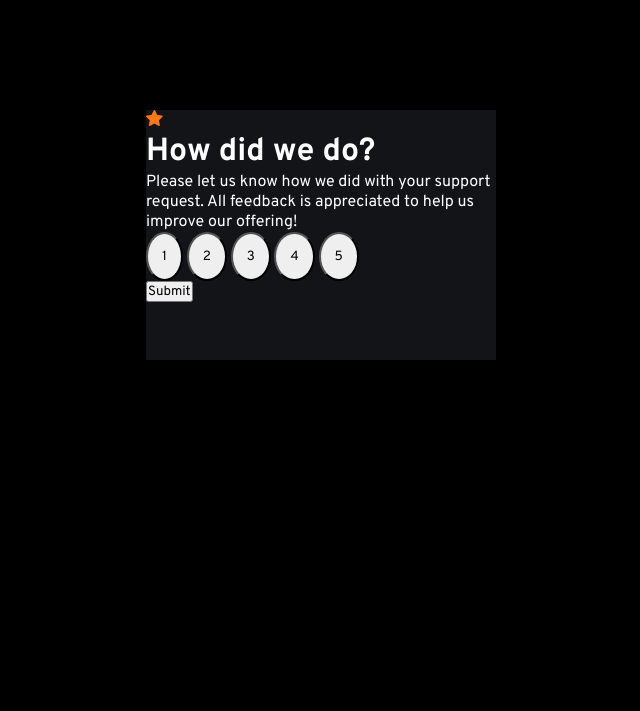
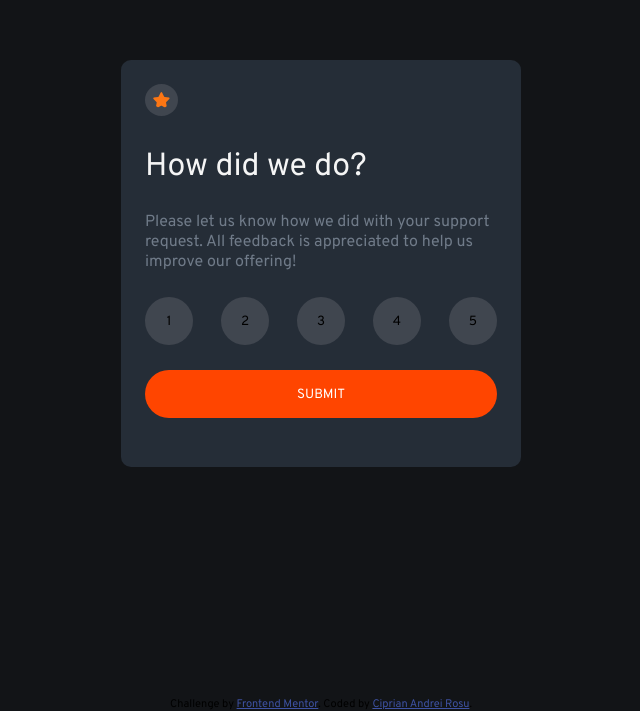
Before and after one commit to CiprianRosu/Interactive-Rating-Componenet---HTML-CSS-JS, a plain HTML site: page index.html in a window 1280 px wide. Shown: the part 190-901 px from the top of the page, without its empty margins (319-959 px from the left). Before the commit the page ends 800 px from the top, so only its background shows below. Drawn offline with Linux system fonts and the light colour scheme.

Commit message:
Add files via upload

```diff
--- a/index.html
+++ b/index.html
@@ -9,49 +9,47 @@
 
   <title>Frontend Mentor | Interactive rating component</title>
 
-  <!-- Feel free to remove these styles or customise in your own stylesheet 👍 -->
-  <style>
-    .attribution { font-size: 11px; text-align: center; }
-    .attribution a { color: hsl(228, 45%, 44%); }
-  </style>
+
 </head>
 <body>
-<div class="container">
+<div class="main-container">
   <!-- Rating state start -->
-  <div class="stars">
+
     <img src="images/icon-star.svg">
   <h1>How did we do?</h1>
 
  <p>Please let us know how we did with your support request. All feedback is appreciated
   to help us improve our offering!</p>
-  <div class="small">
- <button>1</button>
- <button>2</button>
- <button>3</button>
- <button>4</button>
- <button>5</button>
-  </div>
-  <button class="big">Submit</button>
+  <ul>
+ <li><button class="btn">1</button></li>
+ <li><button class="btn">2</button></li>
+ <li><button class="btn">3</button></li>
+ <li><button class="btn">4</button></li>
+ <li><button class="btn">5</button></li>
+</ul>
+  <button class="btn-submit" id="submit">Submit</button>
 </div>
   <!-- Rating state end -->
 
   <!-- Thank you state start -->
-<div class="thankyou">
+<div class="thank-you hidden">
   <img src="images/illustration-thank-you.svg">
-  <p>You selected <!-- Add rating here --> out of 5</p>
+  <p class="p">You selected <span id="rating"></span> out of 5</p>
 
  <h1>Thank you!</h1>
 
   <p>We appreciate you taking the time to give a rating. If you ever need more support,
     don’t hesitate to get in touch!</p>
+    <!-- <button class="btn-submit" id="submit">Submit</button> -->
 
   <!-- Thank you state end -->
 
 </div>
-</div>
-  <!-- <div class="attribution">
+
+  <div class="attribution">
     Challenge by <a href="https://www.frontendmentor.io?ref=challenge" target="_blank">Frontend Mentor</a>.
     Coded by <a href="#">Ciprian Andrei Rosu</a>.
-  </div> -->
+  </div>
+  <script src="script.js"></script>
 </body>
 </html>
--- /dev/null
+++ b/script.js
@@ -0,0 +1,19 @@
+const mainContainer = document.querySelector(".main-container");
+const thanksContainer = document.querySelector(".thank-you");
+const submitButton = document.getElementById('submit');
+const rates = document.querySelectorAll('.btn')
+const rating = document.getElementById('rating')
+
+
+
+submitButton.addEventListener('click', () =>{
+    thanksContainer.classList.remove("hidden")
+    mainContainer.style.display = "none";
+})
+
+
+rates.forEach((rate)=>{
+    rate.addEventListener("click",()=>{
+        rating.innerHTML = rate.innerHTML
+    })
+})
--- a/style.css
+++ b/style.css
@@ -5,34 +5,112 @@
     box-sizing: border-box;
     font-family: 'Overpass', sans-serif;
 
+
+}
+
+.attribution {
+    font-size: 11px;
+    text-align: center;
+    margin-top: 230px;
+}
+.attribution a {
+    color: hsl(228, 45%, 44%);
 }
 
 body{
-    background-color: black;
-
-}
-.container {
-    color: white;
+    background-color: hsl(216, 12%, 8%);
     display: flex;
     flex-direction: column;
     align-items: center;
-    margin-top:300px ;
+    justify-content: center;
+    /* min-height: 150vh; */
+    margin-top: 250px;
 }
-.stars{
-    width: 350px;
-    height: 250px;
-    background-color: hsl(216, 12%, 8%) ;
+ul{
+    list-style-type: none;
+}
+.main-container,.thank-you{
+    background-color:   hsl(213, 19%, 18%);
+    border-radius: 0.625rem;
+    padding: 1.5rem;
+    width: 400px;
+}
+.main-container img{
+    background-color:hsl(216, 11%, 28%) ;
+    padding:0.5rem;
+    border-radius: 50%;
+}
+.main-container h1{
+color:whitesmoke;
+font-weight:400 ;
+margin-top:25px;
+}
+.main-container p{
+    color:hsl(215, 10%, 49%);
+    font-weight: 400;
+    margin-top: 25px;
+}
+.main-container ul{
+    display: flex;
+    align-items: center;
+    justify-content: space-between;
+    margin-top: 25px;
+}
+.btn{
+    background-color: hsl(216, 11%, 28%);
+    padding: 0.5rem;
+    border-radius: 50%;
+    width:3rem;
+    height:3rem;
+    border: none;
+}
+/* .btn:hover{
+    background-color: hsl(216, 6%, 48%);
+} */
+.btn:hover{
+    background-color: rgb(236, 106, 59);
+}
+.btn:focus{
+    background-color: rgb(155, 150, 148);
+}
+.btn-submit{
+    height: 3rem;
+    width:22rem;
+    margin:25px 0;
+    background-color: orangered;
+    border: none;
+    border-radius: 25px;
+    color: white;
+    text-transform:uppercase;
+}
+.btn-submit:hover{
+    background-color:rgb(236, 106, 59) ;
+}
+
+.thank-you img{
+    margin: 10px auto;
+    display: block;
 
 }
-.small button{
-    /* width: 25px; */
-    padding: 4%;
-    border-radius: 100%;
-
+.p{
+    text-align: center;
+    padding: 0.2rem;
+    background-color:hsl(216, 11%, 28%);
+    color:orange;
+    border-radius: 25px;
+    margin-top: 25px;
 }
-.thankyou{
-    width: 350px;
-    height: 250px;
-    background-color: hsl(216, 12%, 8%) ;
+.thank-you h1{
+    text-align: center;
+    color: white;
+    font-weight: 400;
+    margin-top: 25px;
+}
+.thank-you p{
+    text-align: center;
+    color: hsl(215, 10%, 49%);
+    margin-top: 25px;
+}
+.hidden{
     display: none;
 }
```
